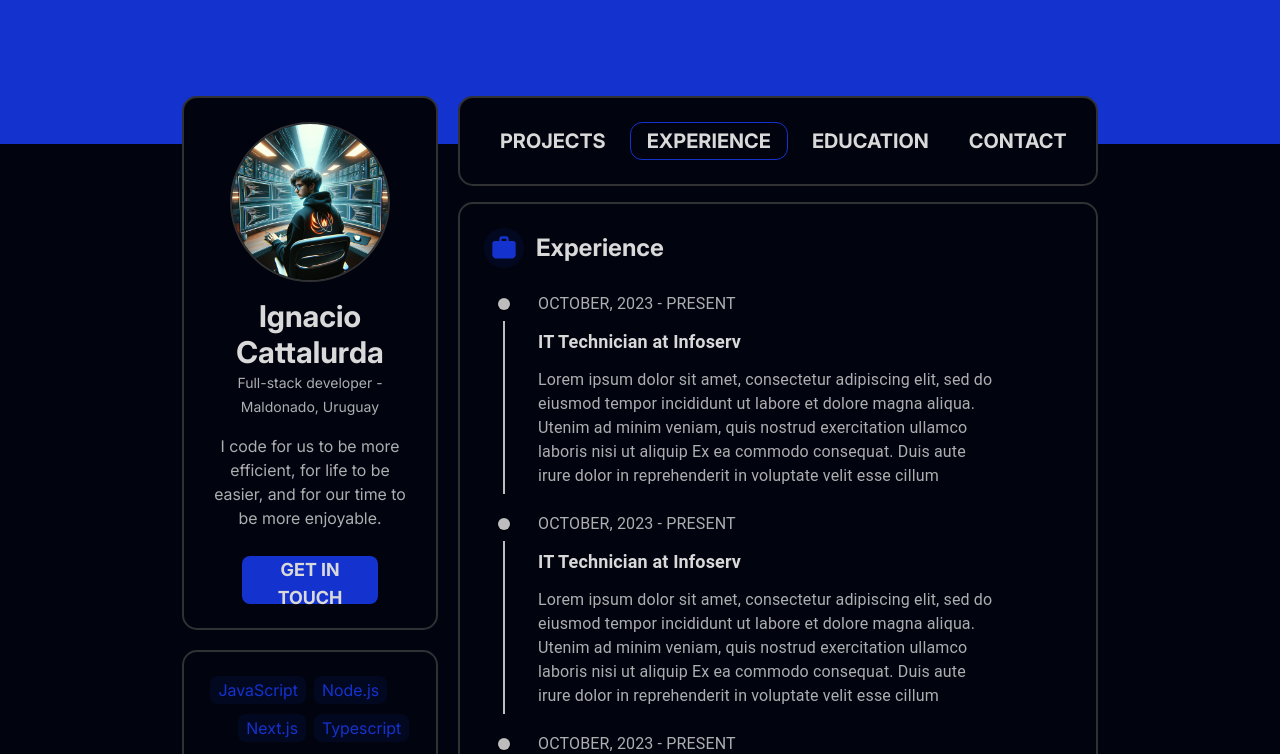
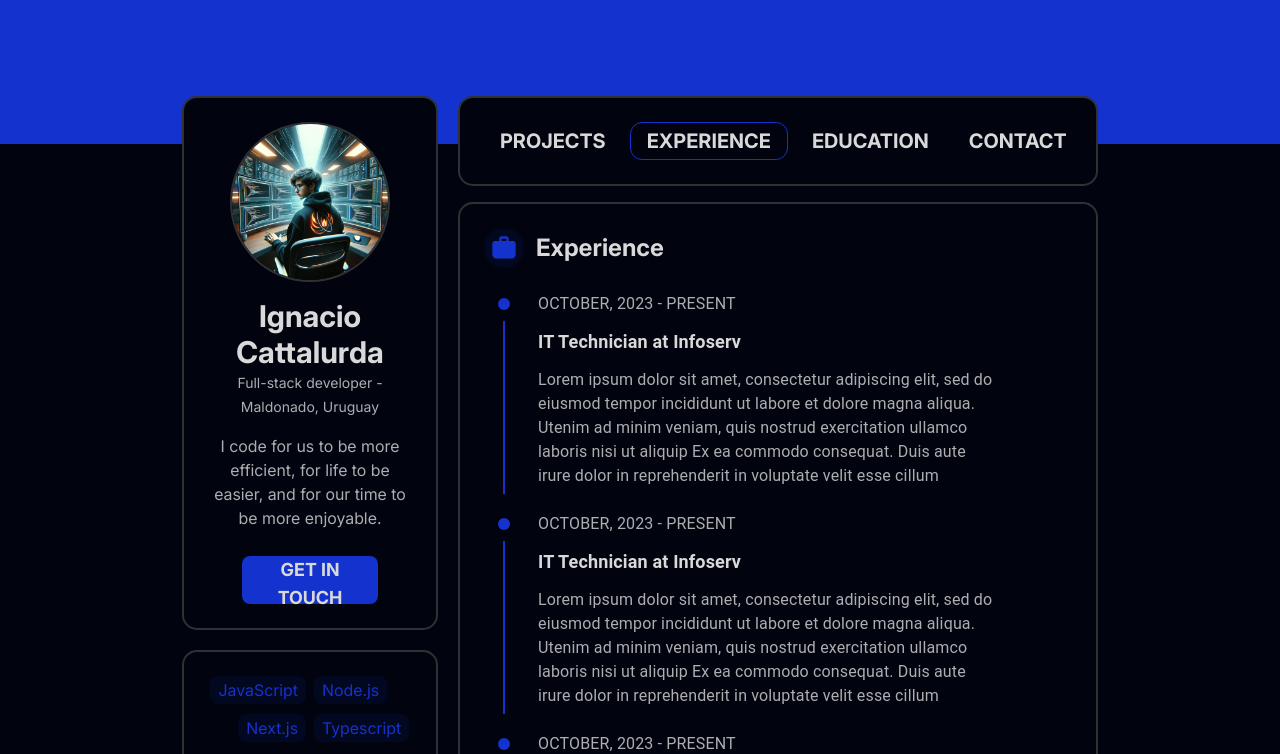
Before and after one commit to ignatiosdev/ignatios.dev, a Next.js app: page /experience in a window 1280 px wide. Shown: the top 754 px of the page. Built offline with nearby package versions, Linux system fonts and the light colour scheme.

Commit message:
fix: fix color not applying

```diff
--- a/src/components/Experience/ExperienceItem/ExperienceItem.tsx
+++ b/src/components/Experience/ExperienceItem/ExperienceItem.tsx
@@ -20,8 +20,8 @@ function ExperienceItem({date,title,description}: Props) {
   return (
     <TimelineItem className="py-1.5">
           <TimelineSeparator>
-            <TimelineDot className="bg-primary"/>
-            <TimelineConnector className="bg-primary"/>
+            <TimelineDot style={{ backgroundColor: '#1432CD' }} />
+            <TimelineConnector style={{ backgroundColor: '#1432CD' }} />
           </TimelineSeparator>
           <TimelineContent>
             {" "}
```
